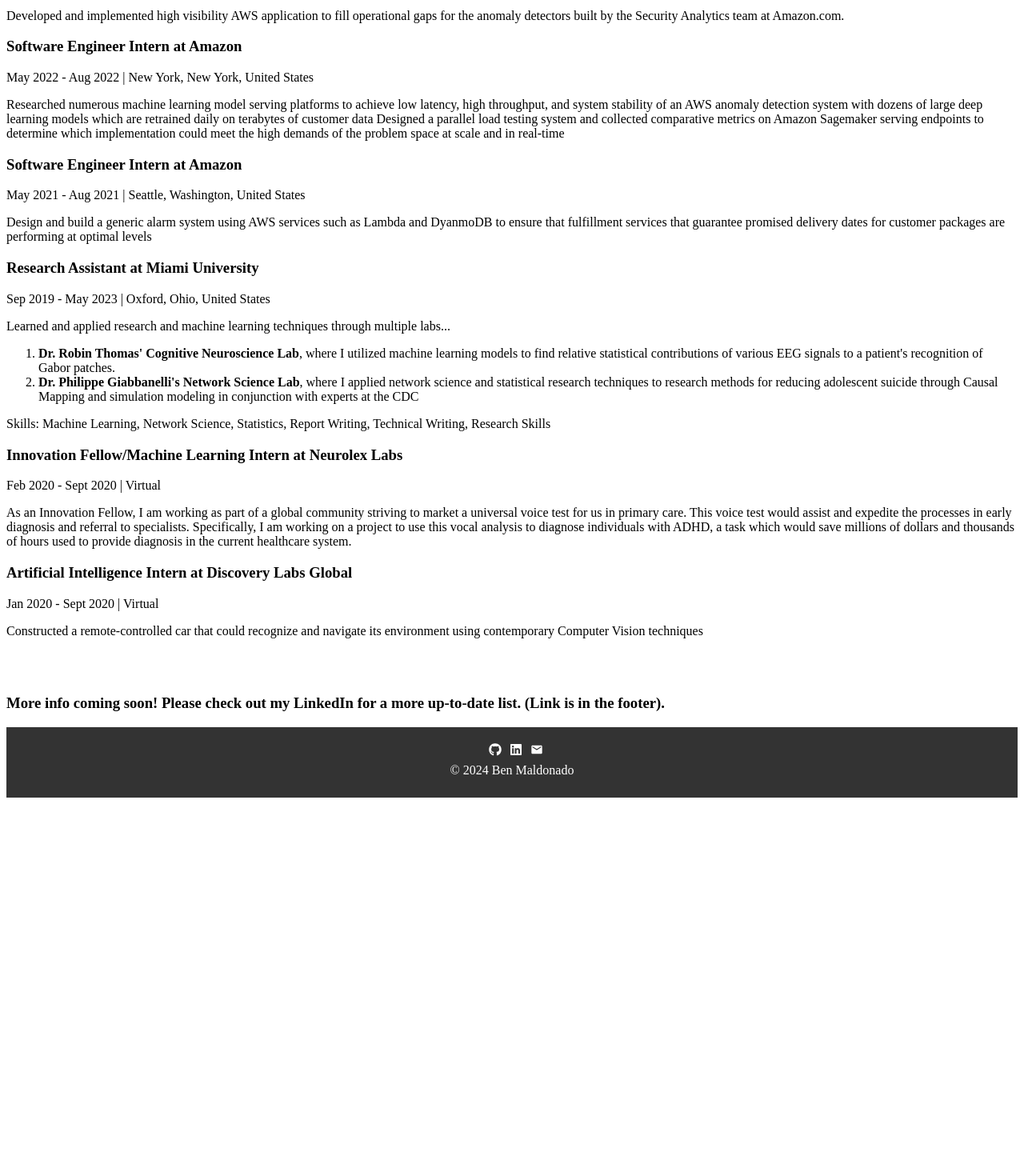
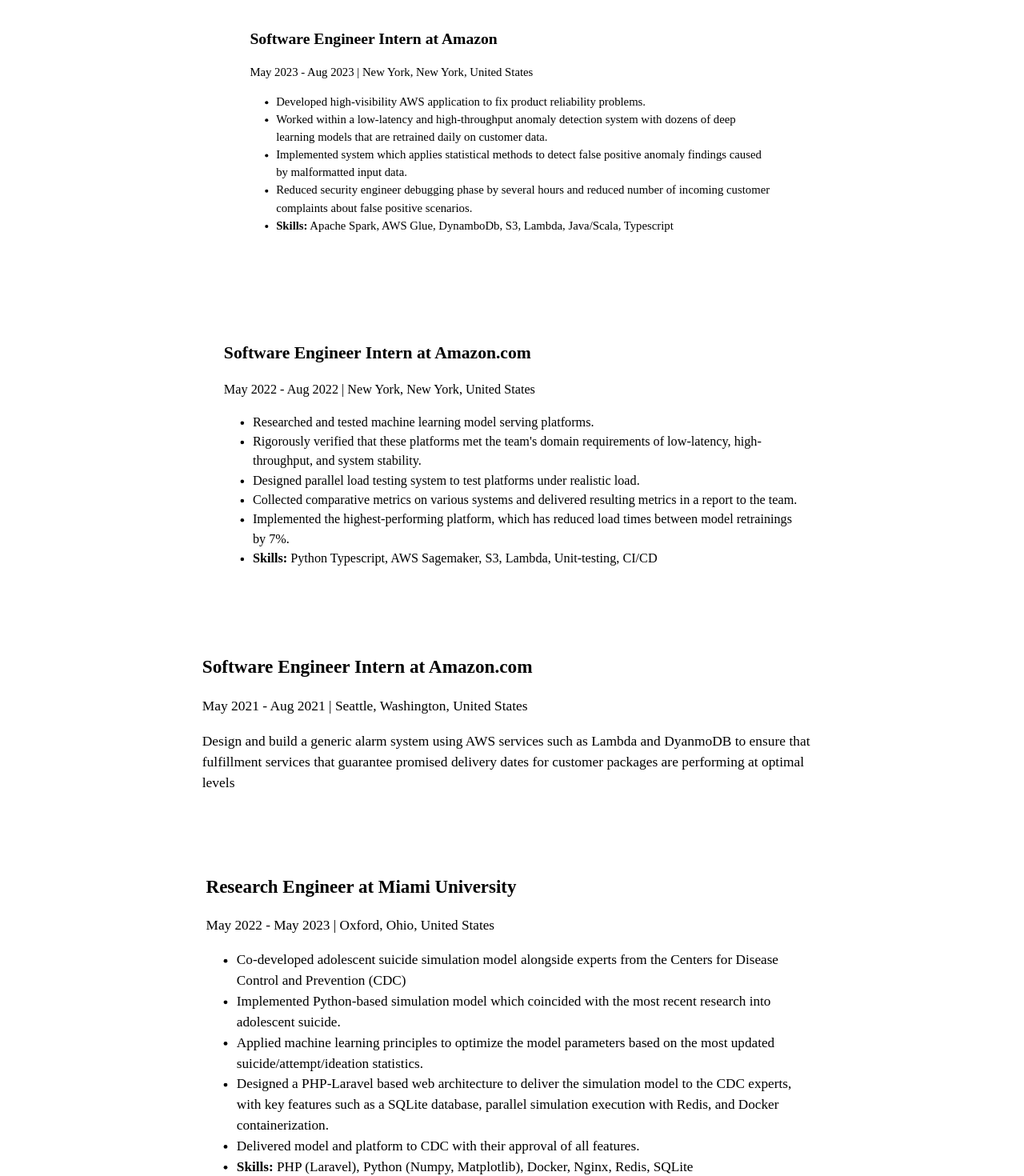
Before and after one commit to bdmaldonado/personal-website, a Next.js app: page /experience in a window 1280 px wide. Shown: the part 180-1650 px from the top of the page at 80% size. Before the commit the page ends 1185 px from the top, so only its background shows below. Built offline with nearby package versions, Linux system fonts and the light colour scheme.

Commit message:
Updated experience page to have some fancy CSS

```diff
--- a/src/app/experience/page.tsx
+++ b/src/app/experience/page.tsx
@@ -1,45 +1,115 @@
+"use client";
+import React, { useEffect } from "react";
+
 const ExperiencePage = () => {
+  useEffect(() => {
+    window.addEventListener("scroll", handleScroll);
+    return () => {
+      window.removeEventListener("scroll", handleScroll);
+    };
+  }, []);
+
+  const handleScroll = () => {
+    const roles = document.querySelectorAll(".role");
+    roles.forEach((role) => {
+      const rect = role.getBoundingClientRect();
+      const centerY = window.innerHeight / 2;
+      const distanceFromCenter = Math.abs((rect.top + (rect.height / 2)) - centerY);
+      const scale = 1 - (distanceFromCenter / centerY) * 0.25;
+      role.style.transform = `scale(${scale})`;
+    });
+  };
+
   return (
     <div className="roles">
       <h2>Roles</h2>
       <div className="role">
         <h3>Software Engineer Intern at Amazon</h3>
         <p>May 2023 - Aug 2023 | New York, New York, United States</p>
-        <p>Developed and implemented high visibility AWS application to fill operational gaps for the anomaly detectors built by the Security Analytics team at Amazon.com.</p>
+        <p>
+          <ul>
+            <li>Developed high-visibility AWS application to fix product reliability problems.</li>
+            <li>Worked within a low-latency and high-throughput anomaly detection system with
+          dozens of deep learning models that are retrained daily on customer data.</li>
+            <li>Implemented system which applies statistical methods to detect false positive
+                anomaly findings caused by malformatted input data.</li>
+            <li>Reduced security engineer debugging phase by several hours and reduced
+          number of incoming customer complaints about false positive scenarios.</li>
+            <li><b>Skills:</b> Apache Spark, AWS Glue, DynamboDb, S3, Lambda, Java/Scala, Typescript</li>
+          </ul>
+        </p>
       </div>
       <div className="role">
-        <h3>Software Engineer Intern at Amazon</h3>
+        <h3>Software Engineer Intern at Amazon.com</h3>
         <p>May 2022 - Aug 2022 | New York, New York, United States</p>
-	<p>Researched numerous machine learning model serving platforms to achieve low latency, high throughput, and system stability of an AWS anomaly detection system with dozens of large deep learning models which are retrained daily on terabytes of customer data
-Designed a parallel load testing system and collected comparative metrics on Amazon Sagemaker serving endpoints to determine which implementation could meet the high demands of the problem space at scale and in real-time</p>
+        <p>
+          <ul>
+            <li>Researched and tested machine learning model serving platforms.</li>
+            <li>Rigorously verified that these platforms met the team&apos;s domain requirements of
+                low-latency, high-throughput, and system stability.</li>
+            <li>Designed parallel load testing system to test platforms under realistic load.</li>
+            <li>Collected comparative metrics on various systems and delivered resulting metrics in a report to the team.</li>
+            <li>Implemented the highest-performing platform, which has reduced load times between model retrainings by 7%.</li>
+            <li><b>Skills:</b> Python Typescript, AWS Sagemaker, S3, Lambda, Unit-testing, CI/CD</li>
+          </ul>
+        </p>
       </div>
       <div className="role">
-        <h3>Software Engineer Intern at Amazon</h3>
+        <h3>Software Engineer Intern at Amazon.com</h3>
         <p>May 2021 - Aug 2021 | Seattle, Washington, United States</p>
-	<p>Design and build a generic alarm system using AWS services such as Lambda and DyanmoDB to ensure that fulfillment services that guarantee promised delivery dates for customer packages are performing at optimal levels</p>
+        <p>
+          Design and build a generic alarm system using AWS services such as
+          Lambda and DyanmoDB to ensure that fulfillment services that guarantee
+          promised delivery dates for customer packages are performing at
+          optimal levels
+        </p>
       </div>
       <div className="role">
-        <h3>Research Assistant at Miami University</h3>
-        <p>Sep 2019 - May 2023 | Oxford, Ohio, United States</p>
-        <p>Learned and applied research and machine learning techniques through multiple labs...</p>
-	<ol>
-	   <li><b>Dr. Robin Thomas&apos; Cognitive Neuroscience Lab</b>, where I utilized machine learning models to find relative statistical contributions of various EEG signals to a patient&apos;s recognition of Gabor patches.</li>
-	   <li><b>Dr. Philippe Giabbanelli&apos;s Network Science Lab</b>, where I applied network science and statistical research techniques to research methods for reducing adolescent suicide through Causal Mapping and simulation modeling in conjunction with experts at the CDC</li>
-	</ol>
-        <p>Skills: Machine Learning, Network Science, Statistics, Report Writing, Technical Writing, Research Skills</p>
+        <h3>Research Engineer at Miami University</h3>
+        <p>May 2022 - May 2023 | Oxford, Ohio, United States</p>
+        <p>
+          <ul>
+            <li>Co-developed adolescent suicide simulation model alongside experts from the
+              Centers for Disease Control and Prevention (CDC)</li>
+            <li>Implemented Python-based simulation model which coincided with the most
+              recent research into adolescent suicide.</li>
+            <li>Applied machine learning principles to optimize the model parameters based on
+              the most updated suicide/attempt/ideation statistics.</li>
+            <li>Designed a PHP-Laravel based web architecture to deliver the simulation model
+              to the CDC experts, with key features such as a SQLite database, parallel
+              simulation execution with Redis, and Docker containerization.</li>
+            <li>Delivered model and platform to CDC with their approval of all features.</li>
+            <li><b>Skills:</b> PHP (Laravel), Python (Numpy, Matplotlib), Docker, Nginx, Redis, SQLite</li>
+          </ul>
+        </p>
       </div>
       <div className="role">
         <h3>Innovation Fellow/Machine Learning Intern at Neurolex Labs</h3>
         <p>Feb 2020 - Sept 2020 | Virtual</p>
-	<p>As an Innovation Fellow, I am working as part of a global community striving to market a universal voice test for us in primary care. This voice test would assist and expedite the processes in early diagnosis and referral to specialists. Specifically, I am working on a project to use this vocal analysis to diagnose individuals with ADHD, a task which would save millions of dollars and thousands of hours used to provide diagnosis in the current healthcare system.</p>
+        <p>
+          As an Innovation Fellow, I am working as part of a global community
+          striving to market a universal voice test for us in primary care. This
+          voice test would assist and expedite the processes in early diagnosis
+          and referral to specialists. Specifically, I am working on a project
+          to use this vocal analysis to diagnose individuals with ADHD, a task
+          which would save millions of dollars and thousands of hours used to
+          provide diagnosis in the current healthcare system.
+        </p>
       </div>
       <div className="role">
         <h3>Artificial Intelligence Intern at Discovery Labs Global</h3>
         <p>Jan 2020 - Sept 2020 | Virtual</p>
-	<p>Constructed a remote-controlled car that could recognize and navigate its environment using contemporary Computer Vision techniques</p>
+        <p>
+          Constructed a remote-controlled car that could recognize and navigate
+          its environment using contemporary Computer Vision techniques
+        </p>
       </div>
-      <br /><br />
-      <h3>More info coming soon! Please check out my LinkedIn for a more up-to-date list. (Link is in the footer).</h3>
+      <br />
+      <br />
+      <h3>
+        More info coming soon! Please check out my LinkedIn for a more
+        up-to-date list. (Link is in the footer).
+      </h3>
     </div>
   );
 };
--- a/src/app/style.css
+++ b/src/app/style.css
@@ -76,3 +76,27 @@
 .table-hover tbody tr:hover {
   background-color: #C4C4C4;
 }
+
+/* Role style */
+.roles {
+  display: flex;
+  flex-direction: column;
+  align-items: center;
+  margin-top: 50px;
+}
+
+.role {
+  transition: transform 1s ease-in-out;
+  max-width: 800px;
+  margin-bottom: 50px;
+}
+
+.role h3 {
+  font-size: 24px;
+  font-weight: bold;
+}
+
+.role p {
+  font-size: 18px;
+  line-height: 1.5;
+}
```
Lines whose indentation alone changed are shown as unchanged.
